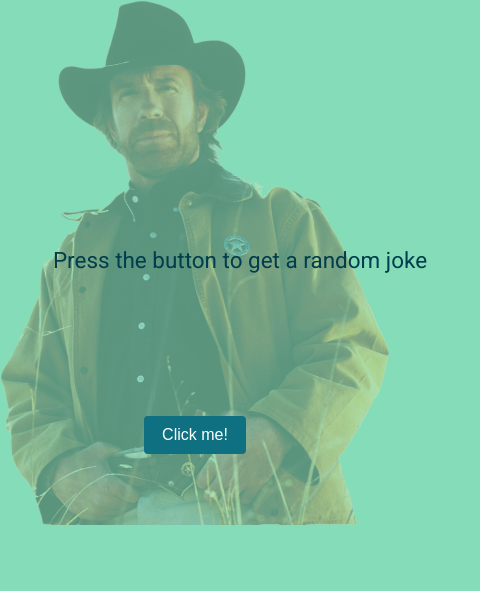
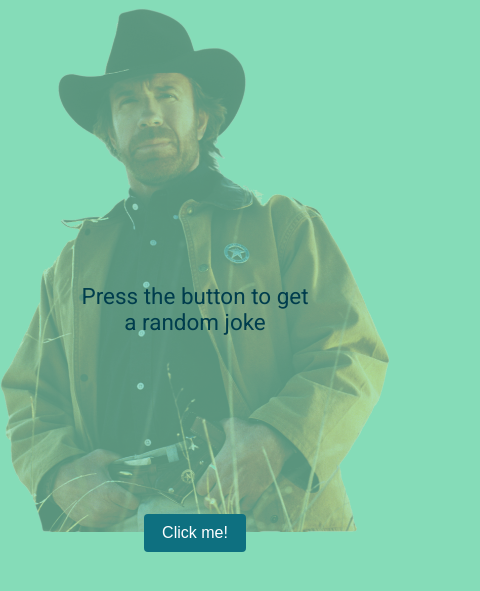
Before and after one commit to alzca1/chuck-norris-joke-generator, a plain HTML site: page index.html in a window 390 px wide. Shown: the part 55-646 px from the top of the page, 480 px wide, since content can reach past the window. Drawn offline with Linux system fonts and the light colour scheme.

Commit message:
fixed responsiveness

```diff
--- a/styles.css
+++ b/styles.css
@@ -31,7 +31,7 @@ ul {
   list-style: none;
 }
 
-body{
+body {
   margin: 0 auto;
 }
 
@@ -44,7 +44,6 @@ img {
   margin: 1rem;
   color: #e27d60;
   display: flex;
-  flex-shrink: 1;
   justify-content: center;
   text-shadow: #41b3a3 5px 7px 8px;
 }
@@ -54,19 +53,17 @@ h1 {
   font-weight: 800;
 }
 
-#container{
+#container {
   display: flex;
   flex-direction: column;
-
 }
 
-#jokebox{
+#jokebox {
   font-size: 1.2rem;
   margin: 140px auto 20px auto;
-    width: 30rem;
-    height: 15rem;
-
-    color: #003D4D;
+  width: 70vw;
+  height: 40vh;
+  color: #003d4d;
   display: flex;
   justify-content: center;
   align-items: center;
@@ -75,52 +72,52 @@ h1 {
   padding: 1rem;
 }
 
-
-
-.button-container{
+.button-container {
   display: flex;
   padding: 1rem;
   justify-content: center;
 }
 
-
-button{
+button {
   cursor: pointer;
   font-size: 1rem;
-    padding: .5rem 1rem;
-    background-color: #0E7080;
-    color:  white;
-    border: 2px solid #0E7080;
+  padding: 0.5rem 1rem;
+  background-color: #0e7080;
+  color: white;
+  border: 2px solid #0e7080;
   border-radius: 4px;
   outline: 0;
   transition: 0.5s;
 }
 
-button:hover{
+button:hover {
   /* background-color: #774152;
       border: 2px solid #774152; */
   font-size: 1.3rem;
   background-color: #e27d60;
   border: 2px solid #e27d60;
-    color:white;
-
-
+  color: white;
 }
 
-button:click{
+button:click {
   border: 2px solid black;
 }
 
-img{
+img {
+  margin-top: 2vw;
   align-self: center;
-    width: 400px;
+  width: 430px;
   position: absolute;
   z-index: -1;
   opacity: 0.35;
 }
 
-@media only screen and (max-width: 800px){
-  img{
-    width: 440px;
+@media only screen and (min-width: 800px) {
+  img {
+    width: 460px;
+  }
+
+  #jokebox {
+    width: 60vw;
   }
 }
--- /dev/null
+++ b/stylesOld.css
@@ -0,0 +1,129 @@
+html {
+  box-sizing: border-box;
+  font-size: 16px;
+  font-family: "Roboto", sans-serif;
+  background-color: #85dcb8;
+}
+
+*,
+*:before,
+*:after {
+  box-sizing: inherit;
+}
+
+body,
+h1,
+h2,
+h3,
+h4,
+h5,
+h6,
+p,
+ol,
+ul {
+  margin: 0;
+  padding: 0;
+  font-weight: normal;
+}
+
+ol,
+ul {
+  list-style: none;
+}
+
+body{
+  margin: 0 auto;
+}
+
+img {
+  max-width: 100%;
+  height: auto;
+}
+
+#title {
+  margin: 1rem;
+  color: #e27d60;
+  display: flex;
+  flex-shrink: 1;
+  justify-content: center;
+  text-shadow: #41b3a3 5px 7px 8px;
+}
+
+h1 {
+  font-size: 5vw;
+  font-weight: 800;
+}
+
+#container{
+    display: flex;
+    flex-direction: column;
+
+}
+
+#jokebox{
+    font-size: 1.2rem;
+    margin: 140px auto 20px auto;
+    width: 70vw;
+    height: 40vw;
+    border: 1px solid blue;
+
+    color: #003D4D;
+    display: flex;
+    justify-content: center;
+    align-items: center;
+    text-align: center;
+    text-justify: auto;
+    padding: 1rem;
+}
+
+
+
+.button-container{
+    display: flex;
+    padding: 1rem;
+    justify-content: center;
+}
+
+
+button{
+    cursor: pointer;
+    font-size: 1rem;
+    padding: .5rem 1rem;
+    background-color: #0E7080;
+    color:  white;
+    border: 2px solid #0E7080;
+    border-radius: 4px;
+    outline: 0;
+    transition: 0.5s;
+}
+
+button:hover{
+    /* background-color: #774152;
+    border: 2px solid #774152; */
+    font-size: 1.3rem;
+    background-color: #e27d60;
+    border: 2px solid #e27d60;
+    color:white;
+
+
+}
+
+button:click{
+    border: 2px solid black;
+}
+
+img{
+    align-self: center;
+    width: 400px;
+    position: absolute;
+    z-index: -1;
+    opacity: 0.35;
+}
+
+@media only screen and (max-width: 800px){
+  img{
+    width: 440px;
+  }
+
+
+}
```
Also changed, not shown: index.html (+1 -3 lines). Lines whose indentation alone changed are shown as unchanged.
